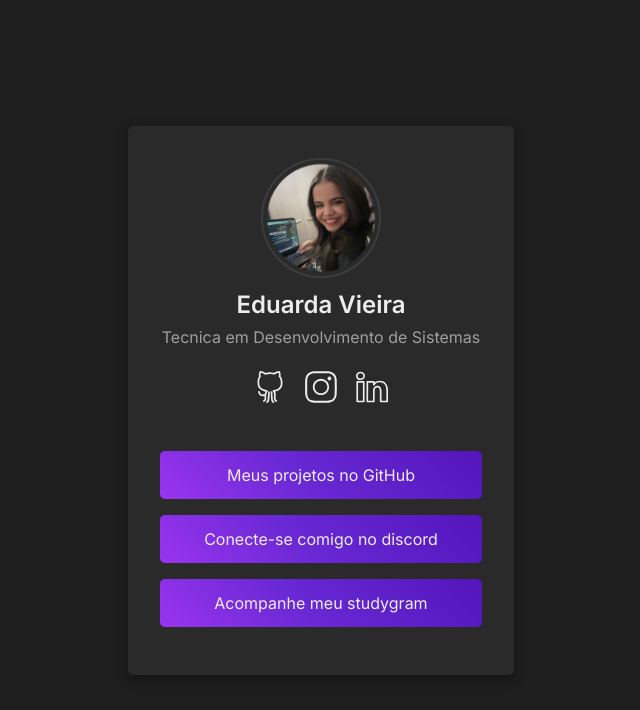
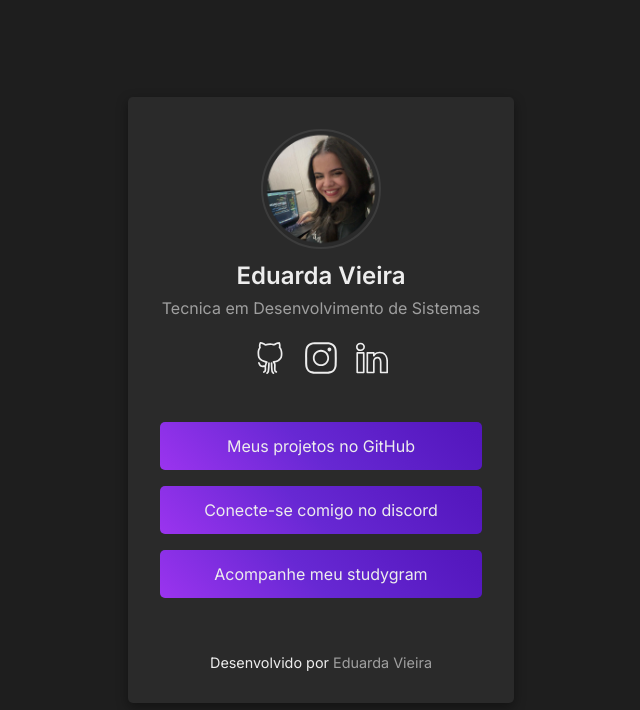
Before and after one commit to eduardavieira-dev/Link-in-bio, a React (Vite) app: page / in a window 1280 px wide. Shown: the top 710 px of the page, without its empty margins (319-959 px from the left). Built offline with nearby package versions, Linux system fonts and the light colour scheme.

Commit message:
add: Footer

```diff
--- a/package.json
+++ b/package.json
@@ -25,7 +25,7 @@
     "eslint-plugin-react-hooks": "^5.0.0",
     "eslint-plugin-react-refresh": "^0.4.18",
     "globals": "^15.14.0",
-    "prettier": "^3.5.0",
+    "prettier": "^3.5.2",
     "typescript": "~5.7.2",
     "typescript-eslint": "^8.22.0",
     "vite": "^6.1.0"
--- a/src/App.tsx
+++ b/src/App.tsx
@@ -1,3 +1,4 @@
+import { Footer } from "./components/Footer";
 import { LinkButton } from "./components/LinkButton";
 import { ProfileHeader } from "./components/ProfileHeader";
 import { links } from "./data/links";
@@ -18,6 +19,7 @@ export function App() {
                     />
                  ))}
               </LinksContainer>
+              <Footer/>
             </MainContainer>
         </>
     );
--- /dev/null
+++ b/src/components/Footer/index.tsx
@@ -0,0 +1,11 @@
+import { FooterContainer } from "../../styles/components/Footer/Footer.style";
+
+export function Footer() {
+    return (
+        <FooterContainer>
+            <p>
+                Desenvolvido por <a href="#">Eduarda Vieira</a>
+            </p>
+        </FooterContainer>
+    );
+}
--- /dev/null
+++ b/src/styles/components/Footer/Footer.style.ts
@@ -0,0 +1,24 @@
+import styled from 'styled-components';
+
+export const FooterContainer = styled.footer`
+    margin-top: 5vh;
+    color: var(--white-color);
+    text-align: center;
+
+    p {
+        font-size: 0.9em;
+    }
+
+    a {
+        transition: ease all .3s;
+        opacity: 60%;
+        &:link,
+        &:visited {
+            color: var(--white-color);
+            text-decoration: none;
+        }
+        &:hover{
+            border-bottom: 2px solid var(--btnFirst);
+        }
+    }
+`;
--- a/src/styles/index.ts
+++ b/src/styles/index.ts
@@ -28,7 +28,7 @@ export const GlobalStyles = createGlobalStyle`
     }
 
     ::selection {
-        background-color: var(--primary-color);
+        background-color: var(--btnFirst);
         color: var(--white-color);
     }
 
```
Also changed, not shown: 1 other file (tests, documents, lock files or other folders).
